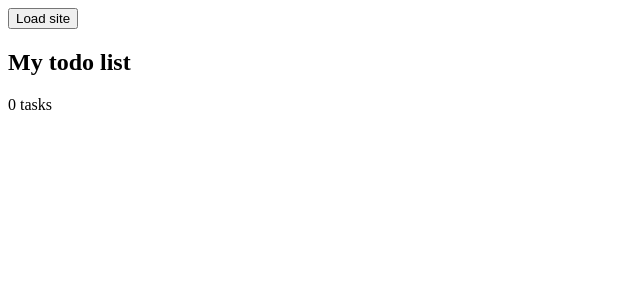
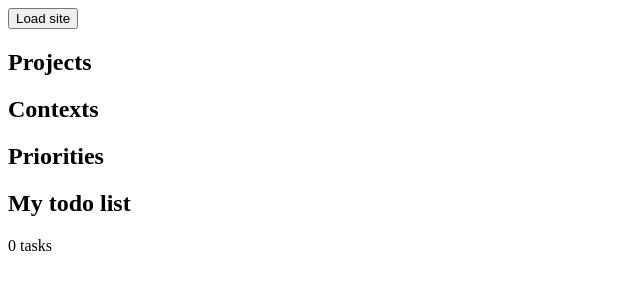
Before and after one commit to y0mbo/todo.txt, a React (Create React App) app: page / in a window 1280 px wide. Shown: the top 300 px of the page, without its empty margins (0-640 px from the left). Built offline with nearby package versions, Linux system fonts and the light colour scheme.

Commit message:
Added section headers

```diff
--- a/src/components/Contexts.js
+++ b/src/components/Contexts.js
@@ -11,6 +11,7 @@ class Contexts extends React.Component {
   render() {
     return (
       <div>
+        <h2>Contexts</h2>
         <Tags>
           {Object.keys(this.props.contexts).map((key) => (
             <li key={key}>
--- a/src/components/Priorities.js
+++ b/src/components/Priorities.js
@@ -13,6 +13,7 @@ class Priorities extends React.Component {
   render() {
     return (
       <div>
+        <h2>Priorities</h2>
         <Tags>
           {Object.keys(this.props.priorities).map((key) => (
             <li key={key}>
--- a/src/components/Projects.js
+++ b/src/components/Projects.js
@@ -18,6 +18,7 @@ class Projects extends React.Component {
   render() {
     return (
       <div>
+        <h2>Projects</h2>
         <Tags>
           {Object.keys(this.props.projects).map((key) => (
             <li key={key}>
```
